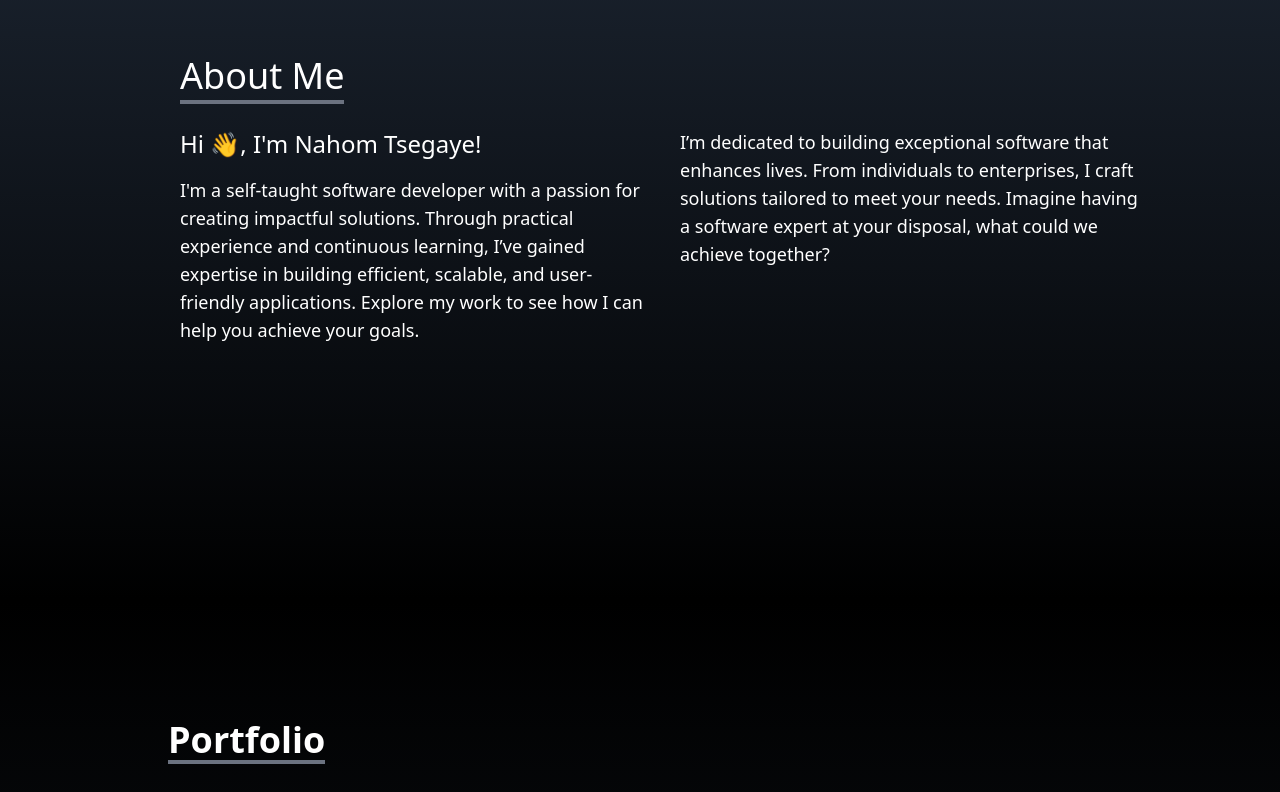
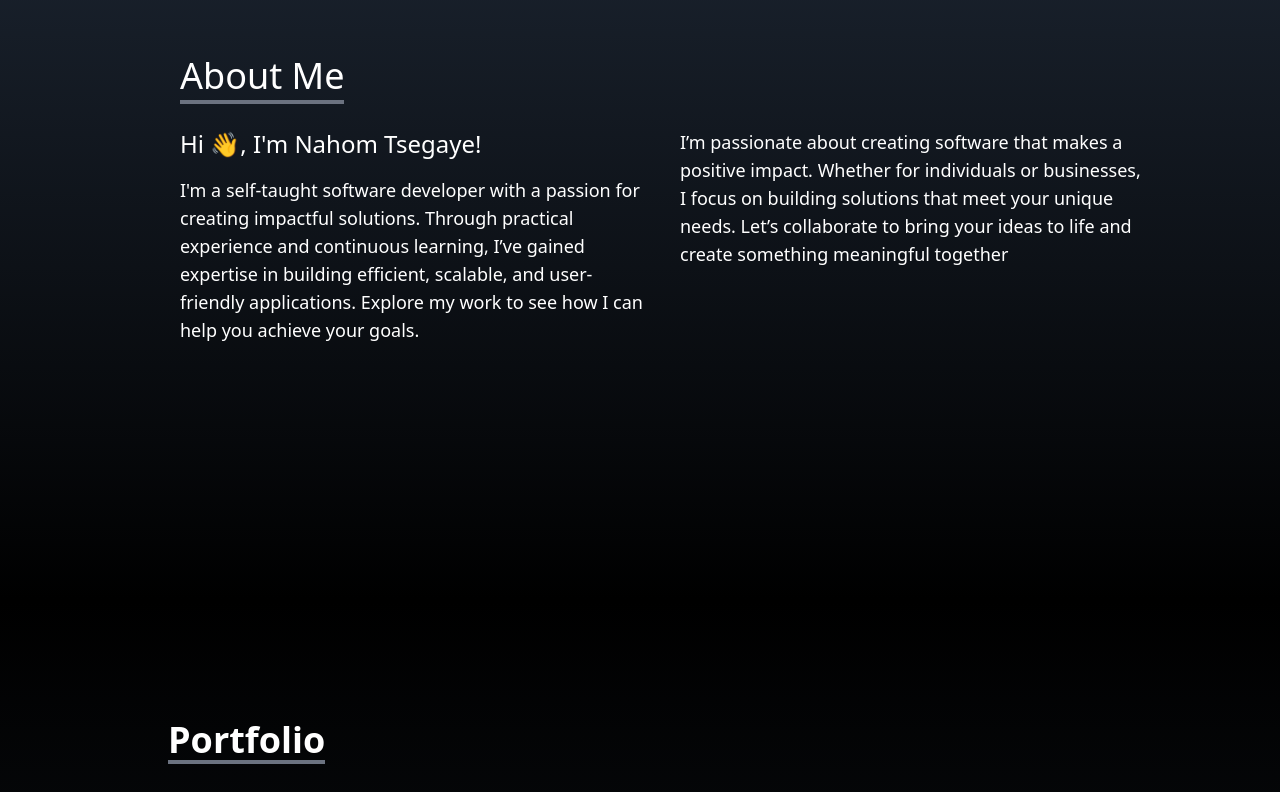
Before and after one commit to NahomT23/Portfolio, a React (Vite) app in the folder Portfolio/: page / in a window 1280 px wide. Shown: the part 1000-1792 px from the top of the page. Built offline with nearby package versions, Linux system fonts and the light colour scheme; a web font is replaced by a local one.

Commit message:
experience naming fixed

```diff
--- a/Portfolio/src/Components/About.jsx
+++ b/Portfolio/src/Components/About.jsx
@@ -83,9 +83,7 @@ const About = () => {
             transition={{ duration: 0.6, ease: 'easeOut' }}
           >
             <p className='text-lg merriweather-regular'>
-              I’m dedicated to building exceptional software that enhances lives.
-               From individuals to enterprises, I craft solutions tailored to meet your needs.
-                Imagine having a software expert at your disposal, what could we achieve together?
+            I’m passionate about creating software that makes a positive impact. Whether for individuals or businesses, I focus on building solutions that meet your unique needs. Let’s collaborate to bring your ideas to life and create something meaningful together
             </p>
           </motion.div>
         </div>
--- a/Portfolio/src/Components/Experience.jsx
+++ b/Portfolio/src/Components/Experience.jsx
@@ -68,7 +68,7 @@ const Experience = () => {
         {
             id: 8,
             src: firestore,
-            title: 'Firestore',
+            title: 'Firebase',
             style: 'shadow-orange-400'
         },
         {
```
